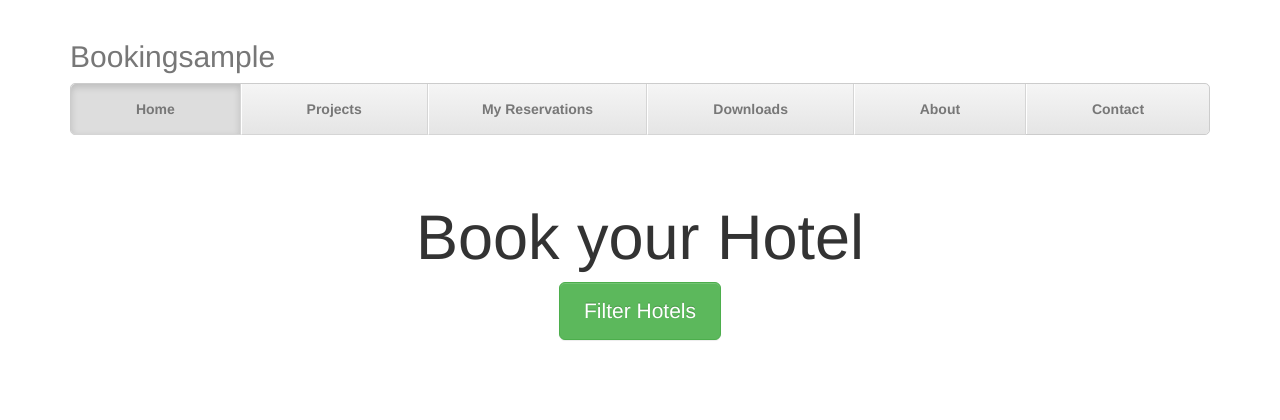
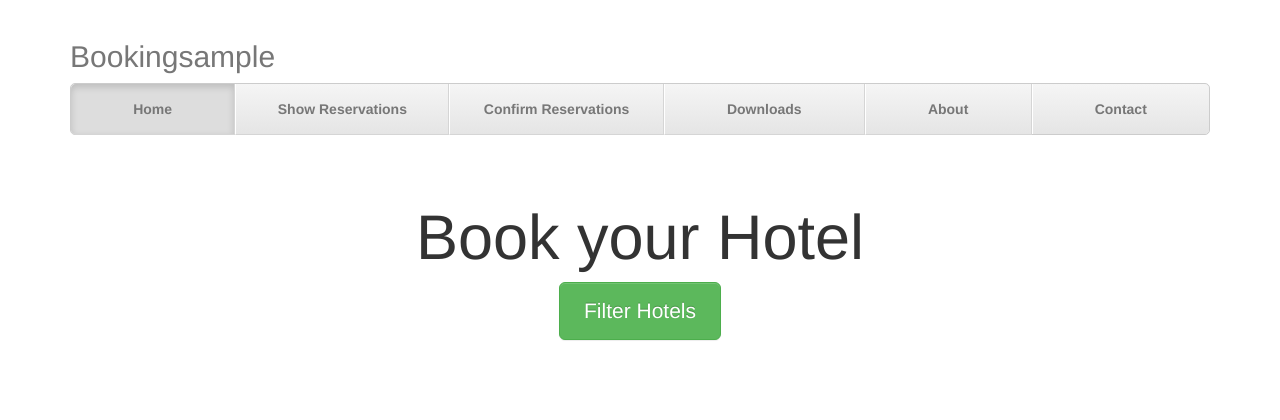
Before and after one commit to AhmedMorsy95/Hotel_Reservation, a Django app: page /Customer/home/ in a window 1280 px wide. Shown: the top 420 px of the page. Run offline with Django 3.2, Linux system fonts and the light colour scheme; the visitor is signed in with stand-in values (Sample User, id 1); data comes from the database, SQL or seed files in the repository; data that the repository does not hold is empty; parts of the project's set-up code (start-up, migrations or seed data) failed here and were passed over; some libraries are stand-ins or nearby versions.

Commit message:
Update home.html

```diff
--- a/Customer/templates/Customer/home.html
+++ b/Customer/templates/Customer/home.html
@@ -103,8 +103,8 @@
         <nav>
           <ul class="nav nav-justified">
             <li class="active"><a href="#">Home</a></li>
-            <li><a href="#">Projects</a></li>
-            <li><a href="{% url 'show_reservations'%} ">My Reservations</a></li>
+            <li><a href="#">Show Reservations</a></li>
+            <li><a href="{% url 'show_reservations'%} ">Confirm Reservations</a></li>
             <li><a href="#">Downloads</a></li>
             <li><a href="#">About</a></li>
             <li><a href="#">Contact</a></li>
@@ -115,7 +115,7 @@
       <!-- Jumbotron -->
       <div class="jumbotron">
         <h1>Book your Hotel</h1>
-        <p><a class="btn btn-lg btn-success" href="#" role="button">Filter Hotels</a></p>
+        <p><a class="btn btn-lg btn-success" href="{% url 'search' %} " role="button">Filter Hotels</a></p>
       </div>
 
       <!-- Example row of columns -->
```
